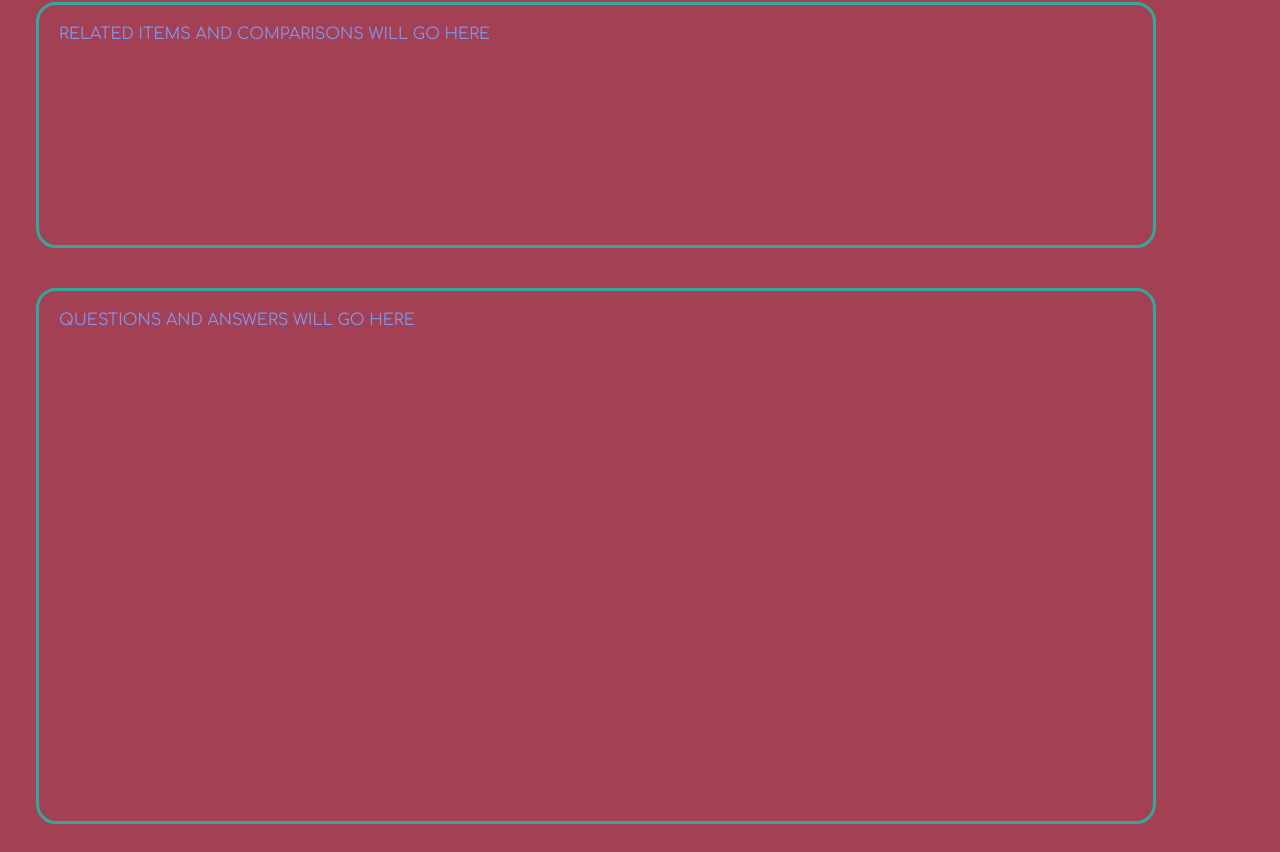
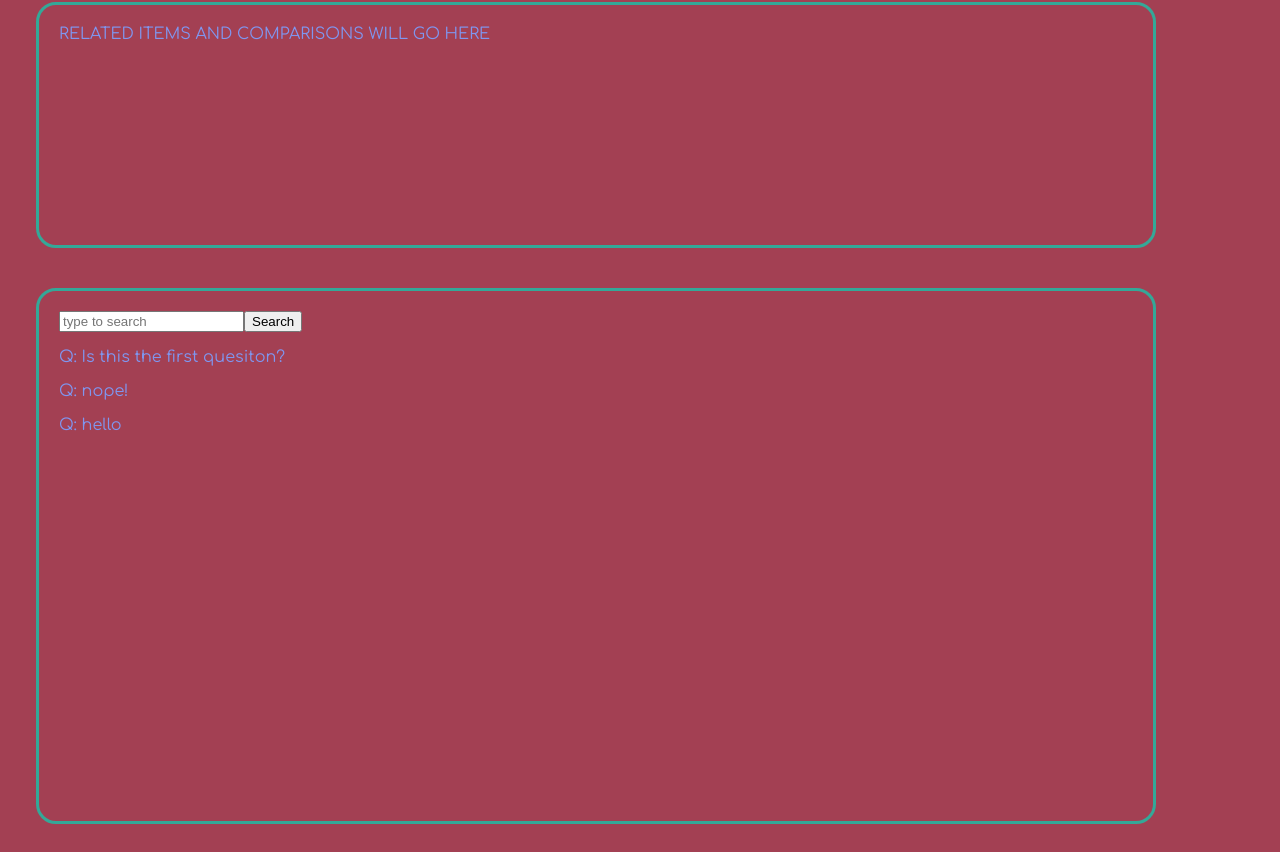
Before and after one commit to bulganerdenebaatar/project-catwalk, a React app: page / in a window 1280 px wide. Shown: the part 986-1838 px from the top of the page. Built offline with nearby package versions, Linux system fonts and the light colour scheme.

Commit message:
currently rendering dummy data questions

```diff
--- a/src/Components/QuestionsAndAnswers/QuestionsList.jsx
+++ b/src/Components/QuestionsAndAnswers/QuestionsList.jsx
@@ -1,7 +1,14 @@
 import React, { useState } from 'react';
+import QuestionsListItem from './QuestionsListItem.jsx';
 
-function QuestionsList() {
+function QuestionsList(props) {
+  // const [question, updateQuestion] = useState();
+
   return (
-
+    <p>
+      {props.questions.map((item, index) => <QuestionsListItem item={item} key={index} />)}
+    </p>
   );
 }
+
+export default QuestionsList;
--- /dev/null
+++ b/src/Components/QuestionsAndAnswers/QuestionsListItem.jsx
@@ -0,0 +1,11 @@
+import React, { useState } from 'react';
+
+function QuestionsListItem(props) {
+  return (
+    <p>
+      Q: {props.item}
+    </p>
+  );
+}
+
+export default QuestionsListItem;
--- a/src/Components/QuestionsAndAnswers/SearchForm.jsx
+++ b/src/Components/QuestionsAndAnswers/SearchForm.jsx
@@ -1,7 +1,14 @@
 import React, { useState } from 'react';
 
 function SearchForm() {
+  const [input, updateInput] = useState('');
+
   return (
-
+    <form>
+      <input type="text" value={input} placeholder='type to search' />
+      <input type="submit" value="Search" />
+    </form>
   );
 }
+
+export default SearchForm;
--- a/src/Components/QuestionsAndAnswers/index.jsx
+++ b/src/Components/QuestionsAndAnswers/index.jsx
@@ -1,5 +1,7 @@
 import React from 'react';
 import styled from 'styled-components';
+import QuestionsList from './QuestionsList.jsx';
+import SearchForm from './SearchForm.jsx';
 
 const QandAStyle = styled.div`
   border: 3px solid rgba(52, 168, 152, 66);
@@ -10,9 +12,67 @@ const QandAStyle = styled.div`
   padding: 20px;
 `;
 
+const exampleData = {
+  product_id: '40345',
+  results: [
+    {
+      question_id: 426169,
+      question_body: 'Is this the first quesiton?',
+      question_date: '2021-09-20T00:00:00.000Z',
+      asker_name: 'me',
+      question_helpfulness: 6,
+      reported: false,
+      answers: {
+        3989827: {
+          id: 3989827,
+          body: 'yes',
+          date: '2021-09-20T00:00:00.000Z',
+          answerer_name: 'Seller',
+          helpfulness: 6,
+          photos: [],
+        },
+      },
+    },
+    {
+      question_id: 553730,
+      question_body: 'nope!',
+      question_date: '2021-11-18T00:00:00.000Z',
+      asker_name: 'bye',
+      question_helpfulness: 1,
+      reported: false,
+      answers: {},
+    },
+    {
+      question_id: 553729,
+      question_body: 'hello',
+      question_date: '2021-11-18T00:00:00.000Z',
+      asker_name: 'bye',
+      question_helpfulness: 0,
+      reported: false,
+      answers: {},
+    },
+  ],
+};
+
 function QuestionsAndAnswers() {
+  const questions = [];
+
+  exampleData.results.forEach((item) => (
+    questions.push(item.question_body)
+  ));
+
+  const answers = [];
+
+  exampleData.results.forEach((item) => (
+    // item.answers !== undefined ? answers.push(item.answers.body) : null
+    answers.push(item.answers.body)
+  ));
+
   return (
-    <QandAStyle className="questionsAndAnswers">QUESTIONS AND ANSWERS WILL GO HERE</QandAStyle>
+    <QandAStyle className="questionsAndAnswers">
+      <SearchForm />
+      <QuestionsList questions={questions} answers={answers} />
+    </QandAStyle>
   );
 }
 
```
